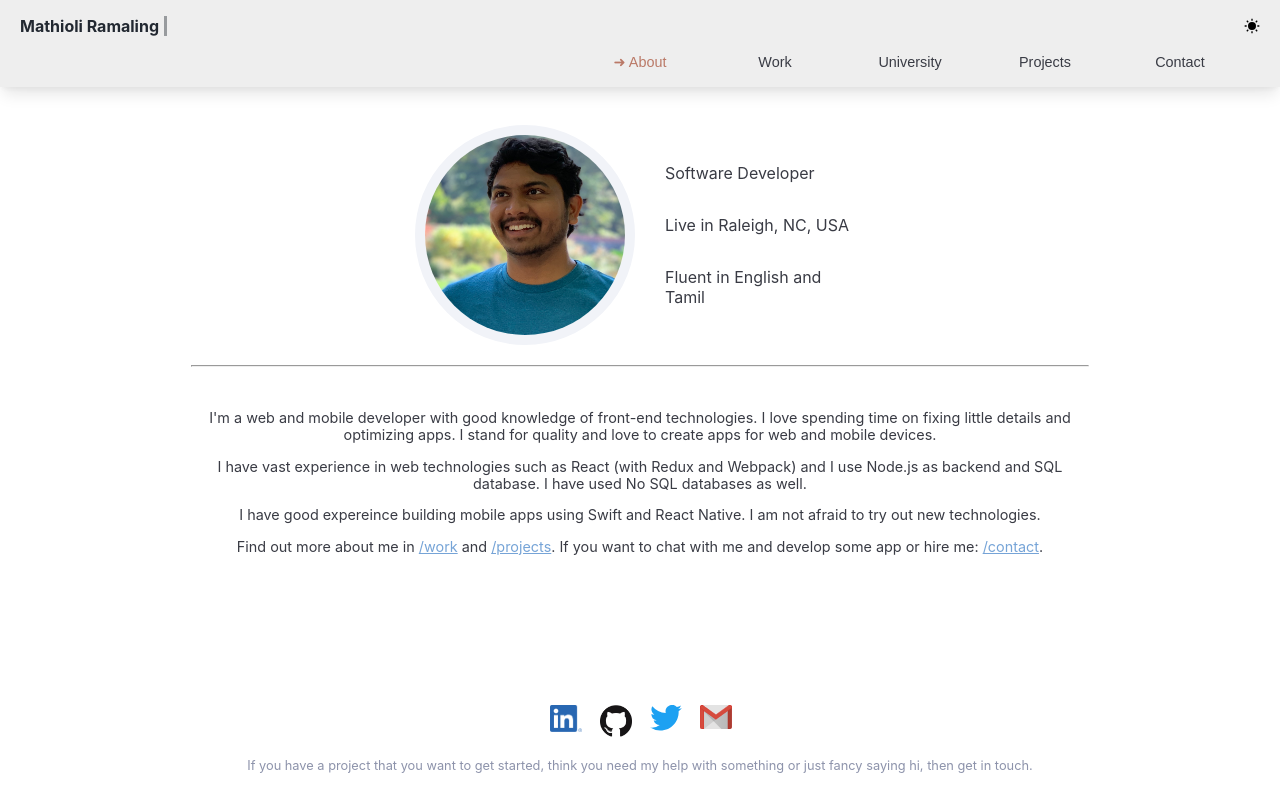
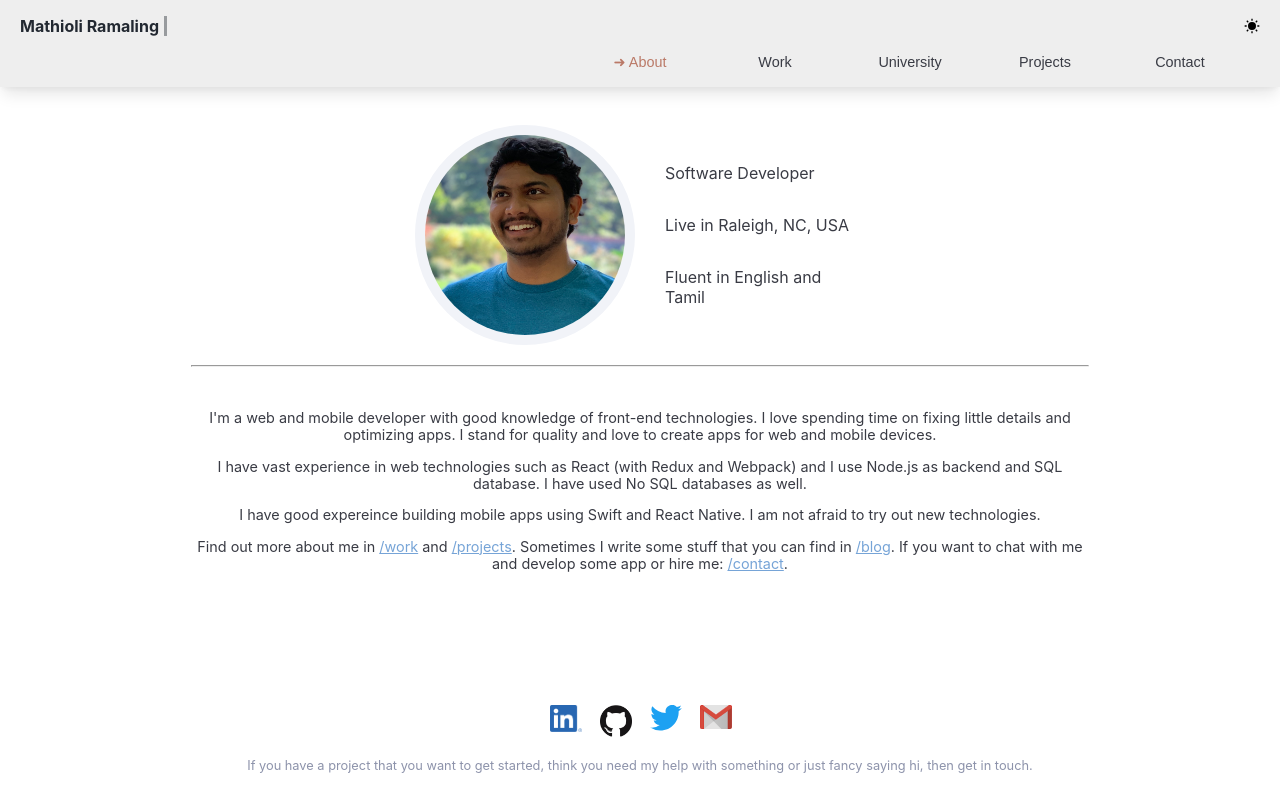
Before and after one commit to madi031/portfolio, a React (Create React App) app: page /#/ in a window 1280 px wide. Built offline with nearby package versions, Linux system fonts and the light colour scheme.

Commit message:
Add medium url

```diff
--- a/src/components/About.js
+++ b/src/components/About.js
@@ -70,6 +70,16 @@ const About = () => {
           }
           <Link to='/projects'>/projects</Link>
           {
+            `. Sometimes I write some stuff that you can find in `
+          }
+          <a
+            href='https://medium.com/@madi031'
+            rel='noopener noreferrer'
+            target='_blank'
+          >
+            {`/blog`}
+          </a>
+          {
             `. If you want to chat with me and develop some app
             or hire me: `
           }
```
